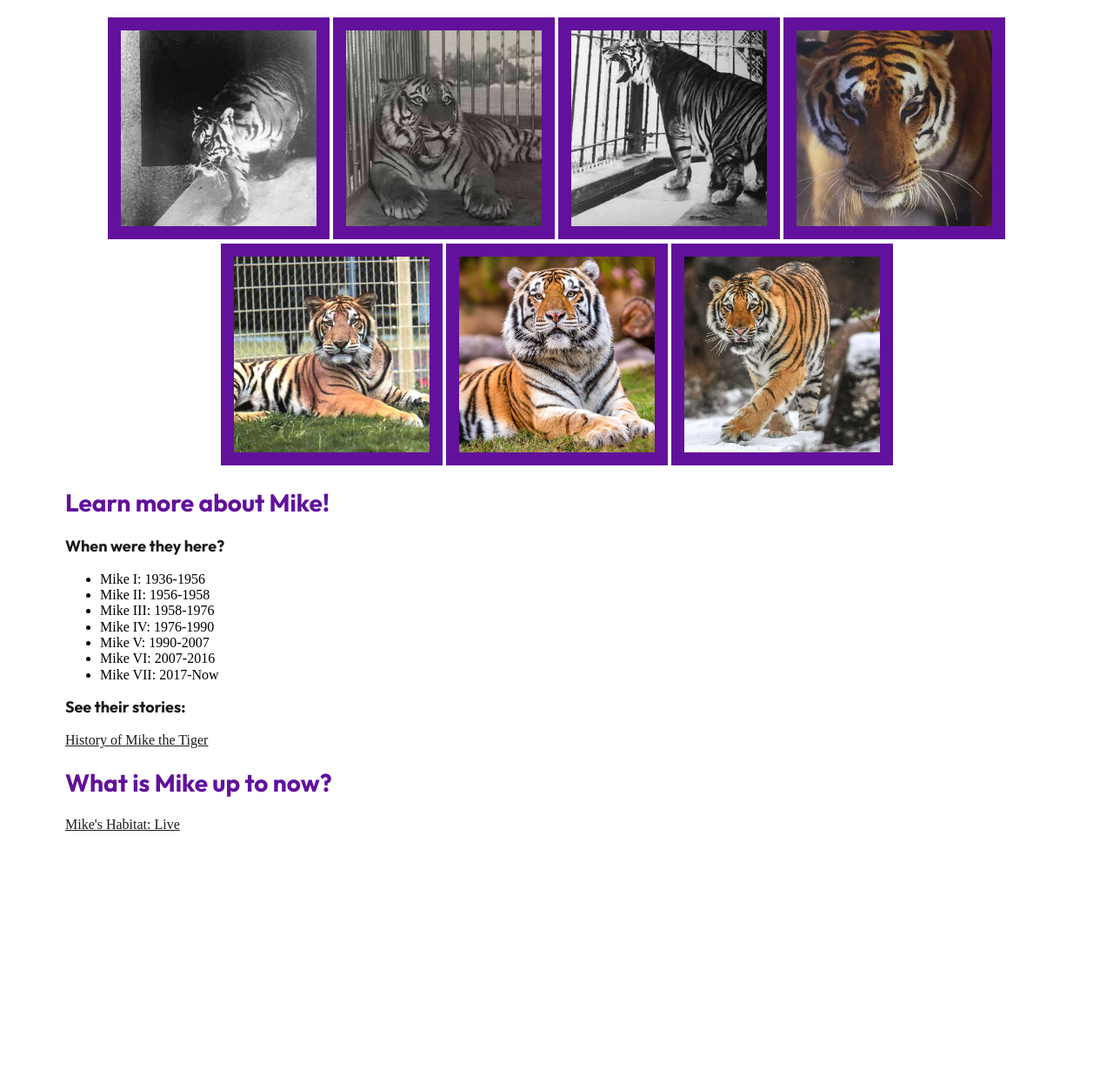
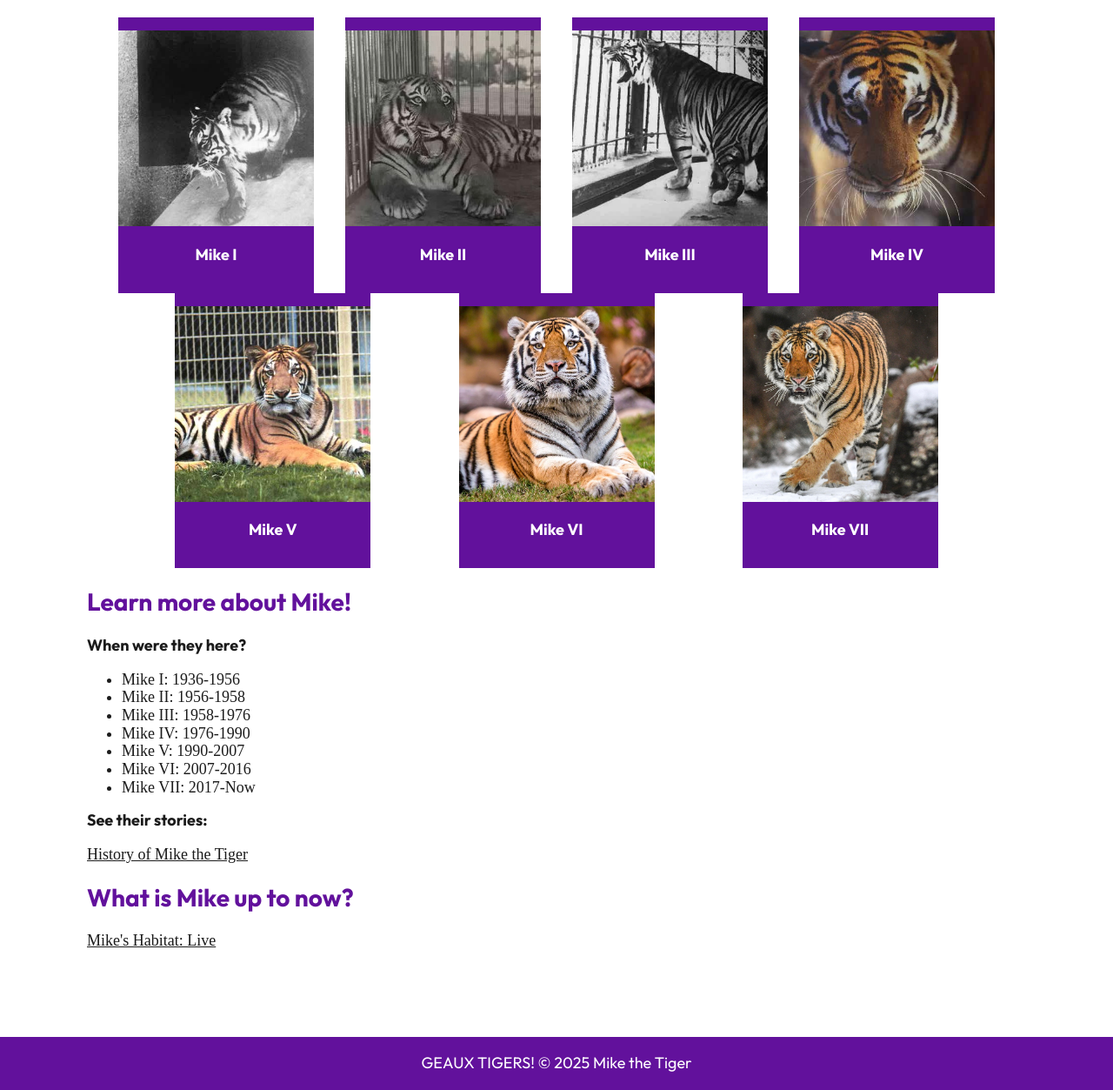
Before and after one commit to tvignes/project-one-tv, a plain HTML site: page index.html in a window 1280 px wide. Shown: the part 359-1612 px from the top of the page at 87% size. Before the commit the page ends 1316 px from the top, so only its background shows below. Drawn offline with Linux system fonts and the light colour scheme; a web font is replaced by a local one.

Commit message:
class thurs 2/6

```diff
--- a/css/main.css
+++ b/css/main.css
@@ -2,9 +2,10 @@
 html{
     scroll-behavior: smooth;
 }
-body{
-    margin-right: 75px;
-    margin-left: 75px;
+main{
+    margin-right: 100px;
+    margin-left: 100px;
+    padding-bottom: 100px;
 }
 
 h1{
@@ -30,7 +31,7 @@ h3{
     font-style: normal;
     color:#1b1b1b;
 }
-p{
+body{
     color:#1b1b1b;
     font-size: 18px;
     font-family: "Unna", serif;
@@ -43,6 +44,9 @@ a{
 }
 a:hover{
     color:#62119c
+}
+a:focus-visible {
+    border: 3px solid #62119c;
 }
 
 
@@ -60,14 +64,44 @@ a:hover{
     align-items: center;
     justify-content: center;
 }
+
 .intro{
     text-align: center;
 }
 
-.all-mikes{
+.all-mikes header{
     text-align: center;
+}
+.all-mikes article{
+    display: flex;
+    flex-direction: row;
+    flex-wrap: wrap;
+    justify-content: space-evenly;
+}
+.polaroid{
+    background-color: #62119c;
+    border-radius: 15px solid #62119c;
+    text-align: center;
+    padding-block: 15px;
+    max-width: 255px;
+    color:#ffff;
+    font-size: 18px;
+    font-family: "Outfit", sans-serif;
+    font-optical-sizing: auto;
+    font-weight: 700;
+    font-style: normal;
 }
 .all-mikes img{
     max-width: 225px;
-    border: 15px solid #62119c;
 }
+
+footer {
+    background-color: #62119c;
+    color: #ffff;
+    padding: 20px;
+    text-align: center;
+    font-family: "Outfit", sans-serif;
+    font-optical-sizing: auto;
+    font-weight: 400;
+    font-style: normal;
+}
--- a/index.html
+++ b/index.html
@@ -4,7 +4,7 @@
 <head>
   <meta charset="utf-8">
   <title>Mike the Tiger</title>
-  <meta name="description" content="This site will show the history of Louisiana State University's live mascot, Mike the Tiger.">
+  <meta name="description" content="This site will show a brief history of Louisiana State University's live mascot, Mike the Tiger.">
   <meta name="viewport" content="width=device-width, initial-scale=1">
 
   <meta property="og:title" content="">
@@ -28,24 +28,49 @@
 
 <body>
   <!-- Place your site's HTML here -->
- <header><div class="header-hero hero-text">
-  <!-- empty div to make the hero show-->
+ <header class="header-hero hero-text">
    <p><h1>LSU'S MIKE THE TIGER</h1></p>
- </div></header>
+ </header>
+ <main>
     <div class="intro">
       <p>LSU is one of the few schools lucky enough to have a live mascot on campus. Mike the Tiger has been an icon on LSU's campus for almost 90 years. Mike I first came to campus in 1936 living in just a small cage, but his successors have grown into much larger homes. Mike VII's current habitat is bigger than some students' apartments.  Having a live tiger on campus is a unique experience that students take pride in. Mike gets many visitors every day; spending some time by Mike's habitat is the best way to brighten your day.</p>
     </div>
 
- <div class="all-mikes">
-  <h2>Mike through the Years</h2>
+    <section class="all-mikes">
+      <header><h2>Mike through the Years</h2></header>
+      <article class="row-one">
+        <div class="polaroid">
             <img src="./img/i.jpeg" alt="">
+            <p>Mike I</p>
+        </div>
+        <div class="polaroid">
             <img src="./img/ii.jpeg" alt="">
+            <p>Mike II</p>
+        </div>
+        <div class="polaroid">
             <img src="./img/iii.jpeg" alt="">
+            <p>Mike III</p>
+        </div>
+        <div class="polaroid">
             <img src="./img/iv.jpeg" alt="">
+            <p>Mike IV</p>
+        </div>
+      </article>
+      <article class="row-two">
+        <div class="polaroid">
             <img src="./img/v.jpeg" alt="">
+            <p>Mike V</p>
+        </div>
+        <div class="polaroid">
             <img src="./img/vi.jpeg" alt="">
+            <p>Mike VI</p>
+        </div>
+        <div class="polaroid">
             <img src="./img/vii.jpeg" alt="">
+            <p>Mike VII</p>
         </div>
+      </article>
+    </section>
 
     <div class="learn-more">
       <h2>Learn more about Mike!</h2>
@@ -66,6 +91,11 @@
       <h2>What is Mike up to now?</h2>
       <a href="https://www.mikethetiger.com/tiger-cam" target="_blank">Mike's Habitat: Live</a>
     </div>
+ </main>
+ <footer>
+  <span>GEAUX TIGERS!</span>
+  &copy; 2025 Mike the Tiger
+ </footer>
   <script src="js/main.js"></script>
 </body>
 
```
Lines whose indentation alone changed are shown as unchanged.
